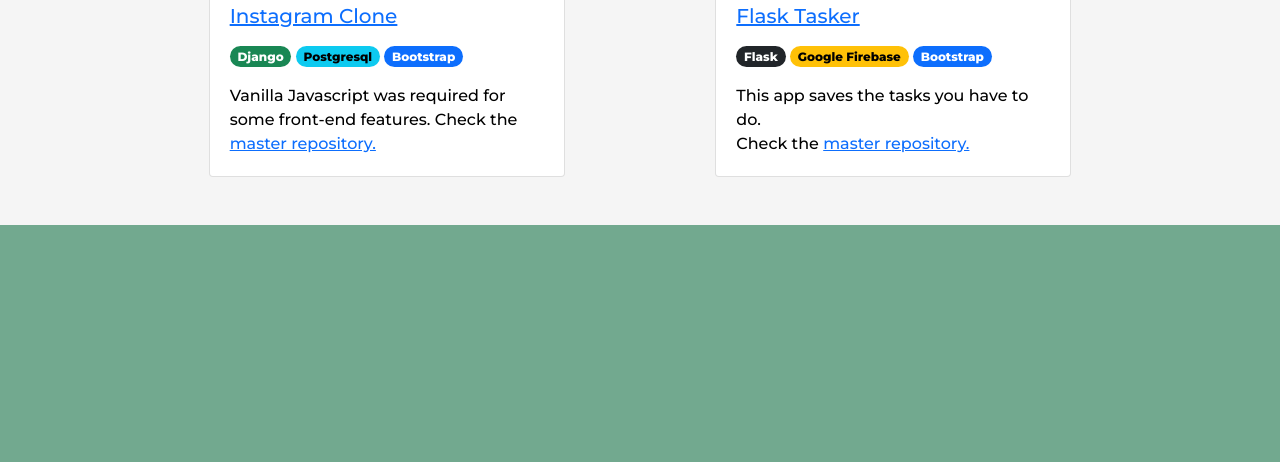
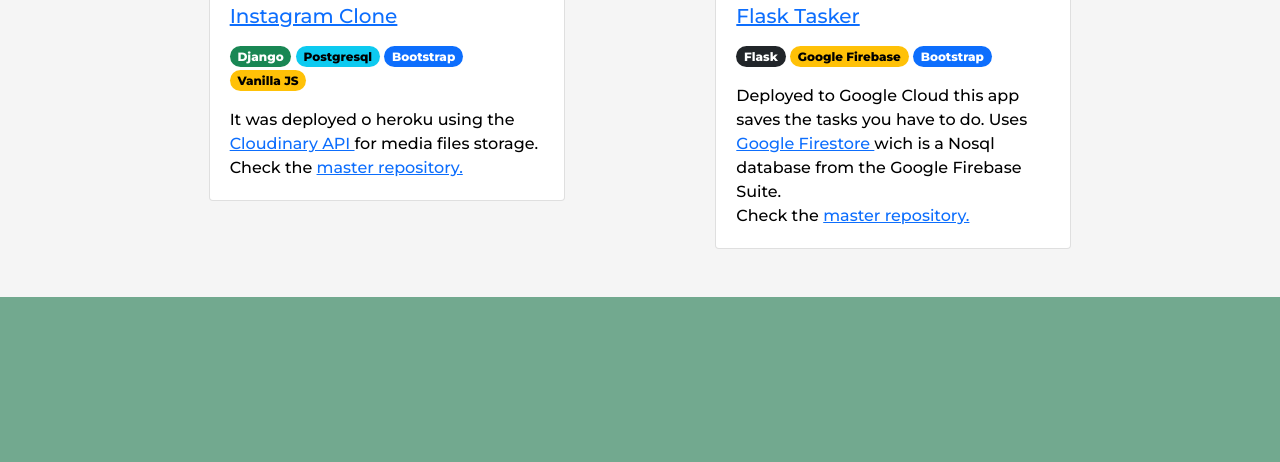
Before and after one commit to Jodaviro/Jodaviro.github.io, a plain HTML site: page index.html in a window 1280 px wide. Shown: the part 2592-3054 px from the top of the page. Drawn offline with nearby package versions, Linux system fonts and the light colour scheme.

Commit message:
portfolio update

```diff
--- a/index.html
+++ b/index.html
@@ -259,8 +259,9 @@
 										<span class="badge rounded-pill bg-success">Django</span>
 										<span class="badge rounded-pill bg-info">Postgresql</span>
 										<span class="badge rounded-pill bg-primary">Bootstrap</span>
+										<span class="badge rounded-pill bg-warning">Vanilla JS</span>
 									</div>
-									<p class="card-text">Vanilla Javascript was required for some front-end features. Check the <a href="https://github.com/Jodaviro/django_instagram_clon" target="_blank">master repository. </a> </p>
+									<p class="card-text">It was deployed o heroku using the <a href="https://elements.heroku.com/addons/cloudinary" target="_blank">Cloudinary API </a> for media files storage. <br> Check the <a href="https://github.com/Jodaviro/django_instagram_clon" target="_blank">master repository. </a> </p>
 								</div>
 								</div>
 						</div>
@@ -278,7 +279,7 @@
 										<span class="badge rounded-pill bg-primary">Bootstrap</span>
 
 									</div>
-									<p class="card-text">This app saves the tasks you have to do. <br> Check the <a href="https://github.com/Jodaviro/flask-tasker" target="_blank">master repository. </a></p>
+									<p class="card-text">Deployed to Google Cloud this app saves the tasks you have to do. Uses <a href="https://firebase.google.com/?gclsrc=aw.ds&gclid=Cj0KCQjw2NyFBhDoARIsAMtHtZ7CmZSZH24z4U0Ep7u6rPbcloJ1gPwKg7MkRtoDyqoAem2JeZA9IBYaAslHEALw_wcB" target="_blank"> Google Firestore </a> wich is a  Nosql database from the Google Firebase Suite.  <br> Check the <a href="https://github.com/Jodaviro/flask-tasker" target="_blank">master repository. </a></p>
 								</div>
 								</div>
 						</div>
```
